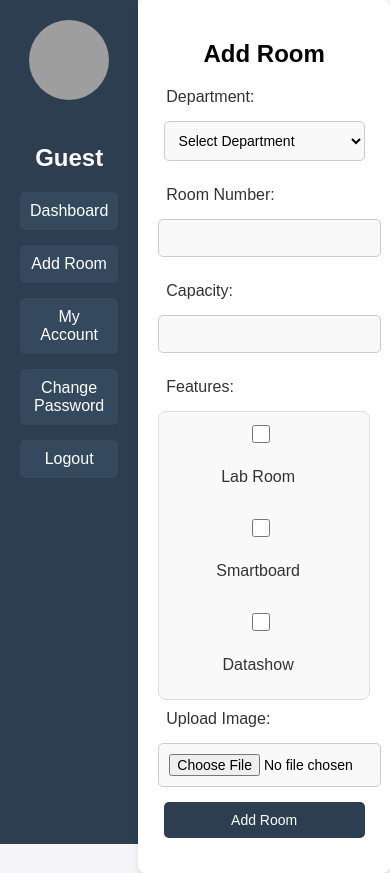
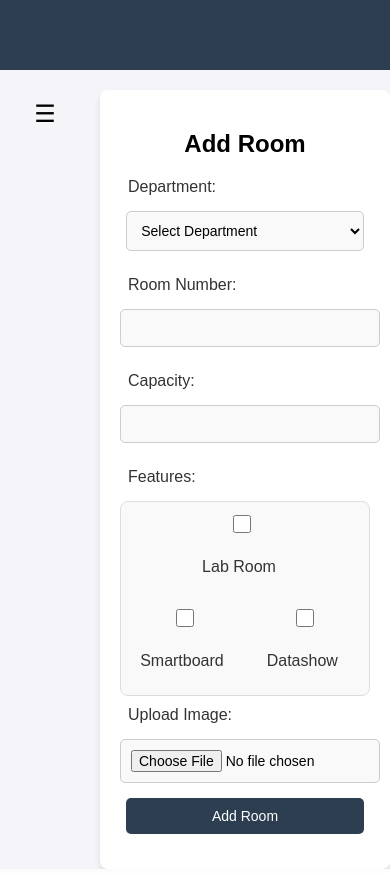
Before and after one commit to deemaalfalah/itcs333-project, a PHP site: page /add_room.php in a window 390 px wide. Run offline with PHP 8.4, Linux system fonts and the light colour scheme; grey boxes are pictures that could not be loaded.

Commit message:
responsive pages

```diff
--- a/add_room.php
+++ b/add_room.php
@@ -61,6 +61,7 @@ if ($_SERVER['REQUEST_METHOD'] == 'POST' && isset($_POST['submit'])) {
     <link rel="stylesheet" href="styles/add_room.css">
 </head>
 <body>
+<div class="top-line"></div>
 <?php
 session_start(); // Start the session at the top
 $username = isset($_SESSION['username']) ? $_SESSION['username'] : 'Guest'; // Use 'Guest' if not logged in
@@ -89,6 +90,9 @@ if (isset($_SESSION['currentUser'])) {
 ?>
 
     <div class="sidebar">
+
+<!-- Ensure this is present -->
+<button class="hamburger">&#9776;</button>
 
         <div class="profile">
         <?php
@@ -172,5 +176,19 @@ if (isset($_SESSION['currentUser'])) {
             </div>
         <?php endif; ?>
     </div>
+
+    <script>
+        // Toggle sidebar visibility
+        function toggleSidebar() {
+            const sidebar = document.querySelector('.sidebar');
+            sidebar.classList.toggle('open');
+        }
+
+        // Attach toggle function to the hamburger button
+        document.querySelector('.hamburger').addEventListener('click', toggleSidebar);
+
+
+    </script>
+
 </body>
 </html>
--- a/change-password-admin.php
+++ b/change-password-admin.php
@@ -83,6 +83,7 @@ if ($_SERVER['REQUEST_METHOD'] == 'POST') {
     <link rel="stylesheet" href="styles/change-password.css">
 </head>
 <body>
+<div class="top-line"></div>
 <?php
 
 $username = isset($_SESSION['username']) ? $_SESSION['username'] : 'Guest'; // Use 'Guest' if not logged in
--- a/edit-profile-admin.php
+++ b/edit-profile-admin.php
@@ -124,6 +124,7 @@ if ($_SERVER["REQUEST_METHOD"] == "POST") {
 
 </head>
 <body>
+<div class="top-line"></div>
    <!-- Sidebar -->
    <div class="sidebar">
         <!-- Hamburger button for mobile view -->
--- a/styles/add_room.css
+++ b/styles/add_room.css
@@ -23,24 +23,30 @@ body {
 /* Sidebar */
 
 .sidebar {
-    width: 250px;
+    position: fixed;
+
+    top: 0;
+    width: 280px;
+    height: 100vh;
     background-color: #2c3e50;
     color: white;
-    height: 100vh;
-    padding: 20px;
+
+
+    align-items: center;
     box-sizing: border-box;
-    align-items: center;
     text-align: center;
+    padding-top: 80px;
+    transition: left 0.3s ease-in-out; /* Smooth slide-in and slide-out effect */
 }
 
 .elem-inside{
-    margin-top: 60px;
+    margin-top: 50px;
 }
 
 .sidebar h2 {
     margin: 0 0 20px;
     text-align: center;
-    margin-top: 30px;
+    margin-top: 20px;
 }
 
 .sidebar ul {
@@ -52,6 +58,8 @@ body {
     margin: 15px 0;
     background-color: #34495e;
     border-radius: 5px;
+    width: 85%;
+    margin-left: 21px;
 }
 
 .sidebar ul li a {
@@ -80,6 +88,8 @@ body {
     align-items: left;
     display: flex;
     flex-direction: column;
+    margin-top: 90px;
+    margin-left: 600px;
 }
 
 .form-container h2 {
@@ -180,3 +190,75 @@ input[type="checkbox"] + label {
     justify-content: center;
 
 }
+
+/* Top line at the very top of the page */
+.top-line {
+    position: fixed; /* Keeps it at the top while scrolling */
+    top: 0;
+    left: 0;
+    width: 100%;
+    height: 70px; /* Adjust thickness */
+    background-color: #2C3E50; /* Adjust color */
+    z-index: 9999; /* Ensures it is on top of all elements */
+}
+
+
+
+
+
+
+
+
+
+
+/* When the "open" class is added, move the sidebar into view */
+.sidebar.open {
+    left: 0; /* Sidebar becomes visible */
+}
+
+/* Hamburger button styling */
+.hamburger {
+    width: 50px;
+    display: none; /* Hidden by default */
+    position: fixed;
+    margin-top: 10px;
+    left: 20px;
+    font-size: 24px;
+    background: none;
+    border: none;
+    color: rgb(0, 0, 0);
+    cursor: pointer;
+    z-index: 10; /* Ensure it stays on top */
+}
+
+.hamburger:hover {
+    color: #aaa;
+}
+
+
+@media (max-width: 1024px) {
+    .form-container{
+        margin-left: 400px;
+    }
+}
+
+
+/* Responsive styles */
+@media (max-width: 768px) {
+    .hamburger {
+        display: block; /* Show hamburger on smaller screens */
+    }
+
+    .sidebar {
+        left: -280px; /* Sidebar hidden on small screens */
+    }
+    .form-container{
+        margin-left: 150px;
+    }
+}
+
+@media (max-width: 650px) {
+    .form-container{
+        margin-left: 100px;
+    }
+}
--- a/styles/dashboard-admin.css
+++ b/styles/dashboard-admin.css
@@ -16,14 +16,15 @@ html, body {
 
 /* Sidebar Styling */
 .sidebar {
-    width: 210px;
+    width: 240px;
     background-color: #2C3E50;
     color: #fff;
-    padding: 20px;
+    padding: 40px;
     position: fixed;
     top: 50px !important;
     height: 100%;
     z-index: 1100;
+    margin-top: 10px;
 }
 
 .profile {
--- a/styles/edit-profile.css
+++ b/styles/edit-profile.css
@@ -31,10 +31,6 @@ body {
     margin-bottom: 10px;
 }
 
-.sidebar h2 {
-
-
-}
 
 .nav-menu ul {
     list-style: none;
```
Also changed, not shown: dashboard-admin.php (+12 -10 lines), uploads/profile_image/6755dd4523c3d_dSy50Z8XgF2hPc7OdksT9I8niUliHS7pyJdy1UqT.jpg (added), uploads/profile_image/6755e3e52b4e4_dSy50Z8XgF2hPc7OdksT9I8niUliHS7pyJdy1UqT.jpg (added), uploads/profile_image/6755e3e93e6cb_dSy50Z8XgF2hPc7OdksT9I8niUliHS7pyJdy1UqT.jpg (added), uploads/profile_image/6755e510cb23c_dSy50Z8XgF2hPc7OdksT9I8niUliHS7pyJdy1UqT.jpg (added), uploads/profile_image/6755e51316723_dSy50Z8XgF2hPc7OdksT9I8niUliHS7pyJdy1UqT.jpg (added).
